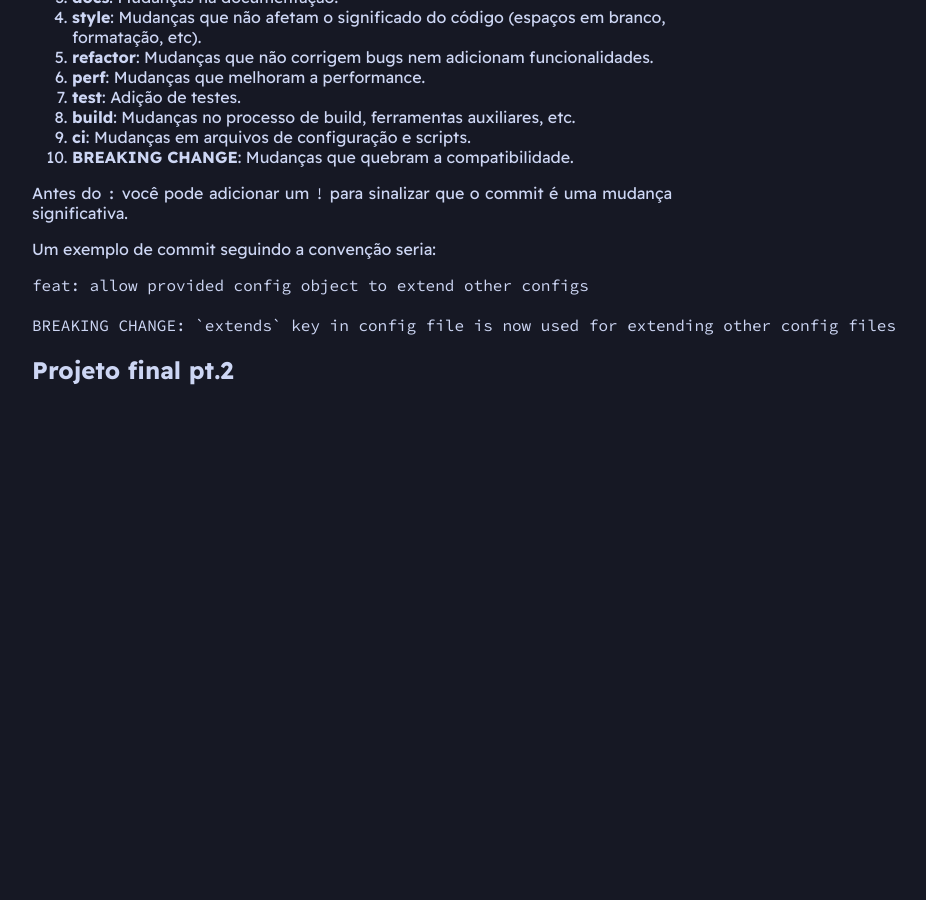
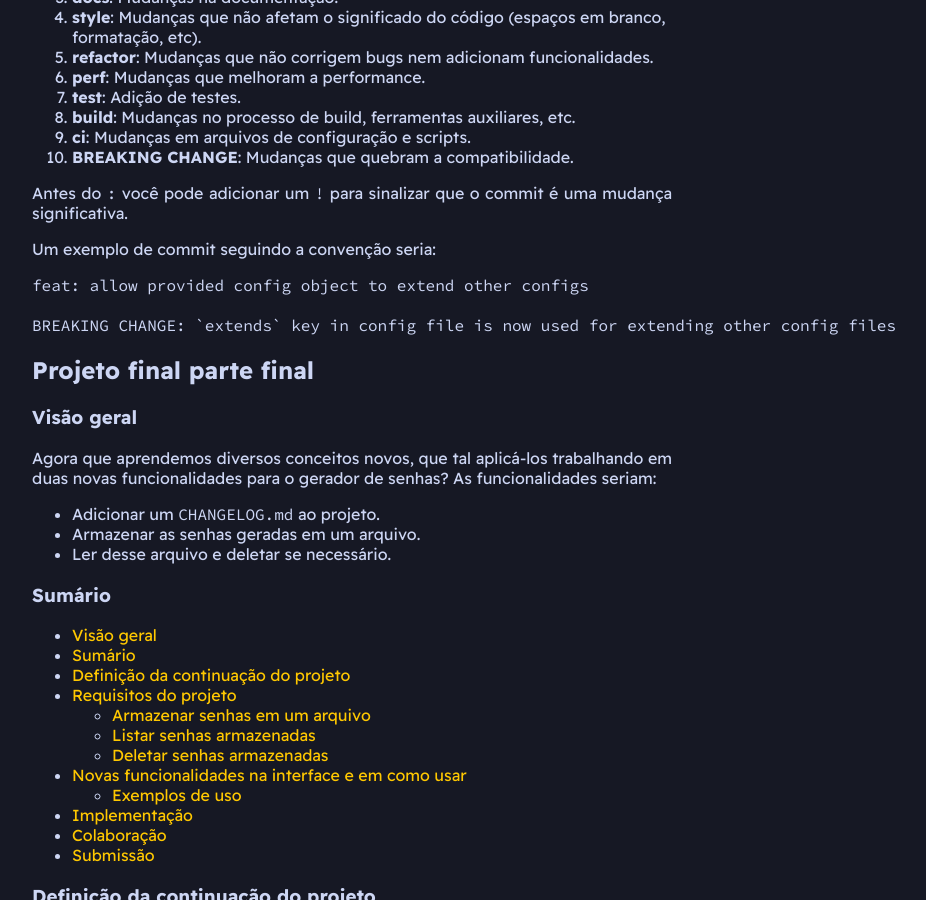
Before and after one commit to PETCC-UFRN/minicurso-linux-git, a Jekyll site: the page built from quintoDia.md, in a window 1280 px wide and 900 px high, scrolled down 7024 px. Shown: the whole window, without its empty margins (288-1214 px from the left). Built offline with Jekyll 4.4.1, drawn with Linux system fonts in a browser that asks for light colours; before the commit the page ends 7429 px from its top, so only the background shows below that; some of the changed text lies outside the part shown.

Commit message:
feat(quinto dia): Especificação projeto final, pt.1

````diff
--- a/quintoDia.md
+++ b/quintoDia.md
@@ -2,6 +2,7 @@
 layout: default
 title: Minicurso de Linux e Git
 ---
+
 
 
 ## GitHub e boas práticas de Git
@@ -246,4 +247,56 @@ feat: allow provided config object to extend other configs
 BREAKING CHANGE: `extends` key in config file is now used for extending other config files
 ```
 
-## Projeto final pt.2
+## Projeto final parte final
+
+### Visão geral
+
+Agora que aprendemos diversos conceitos novos, que tal aplicá-los trabalhando em duas novas funcionalidades
+para o gerador de senhas? As funcionalidades seriam:
+
+- Adicionar um `CHANGELOG.md` ao projeto.
+- Armazenar as senhas geradas em um arquivo.
+- Ler desse arquivo e deletar se necessário.
+
+### Sumário
+
+<!--toc:start-->
+- [Visão geral](#visão-geral)
+- [Sumário](#sumário)
+- [Definição da continuação do projeto](#definição-da-continuação-do-projeto)
+- [Requisitos do projeto](#requisitos-do-projeto)
+  - [Armazenar senhas em um arquivo](#armazenar-senhas-em-um-arquivo)
+  - [Listar senhas armazenadas](#listar-senhas-armazenadas)
+  - [Deletar senhas armazenadas](#deletar-senhas-armazenadas)
+- [Novas funcionalidades na interface e em como usar](#novas-funcionalidades-na-interface-e-em-como-usar)
+  - [Exemplos de uso](#exemplos-de-uso)
+- [Implementação](#implementação)
+- [Colaboração](#colaboração)
+- [Submissão](#submissão)
+<!--toc:end-->
+
+### Definição da continuação do projeto
+
+O projeto final será a continuação do que foi feito no último dia, onde vocês devem adicionar as
+funcionalidades que foram especificadas na visão geral. Nos tópicos seguintes, será detalhado como
+isso pode ser feito. Porém, com um caveat, ao invés de continuarem diretamente na sua versão do projeto,
+vocês devem fazer um fork do repositório de outra dupla e trabalhar a partir dele (Caso não tenha, continue
+no seu).
+
+### Requisitos do projeto
+
+#### Armazenar senhas em um arquivo
+
+#### Listar senhas armazenadas
+
+#### Deletar senhas armazenadas
+
+### Novas funcionalidades na interface e em como usar
+
+#### Exemplos de uso
+
+### Implementação
+
+### Colaboração
+
+### Submissão
````
